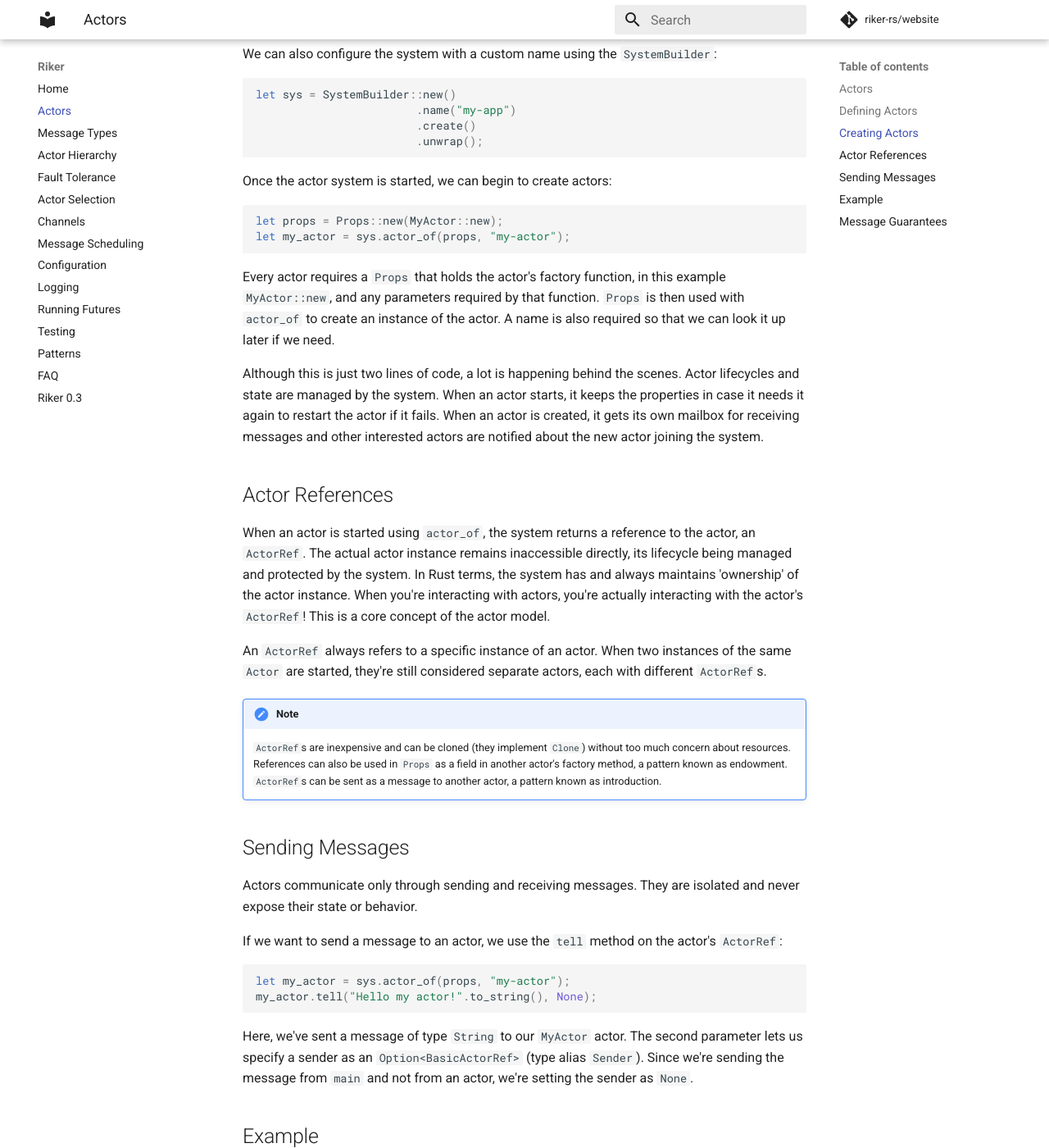
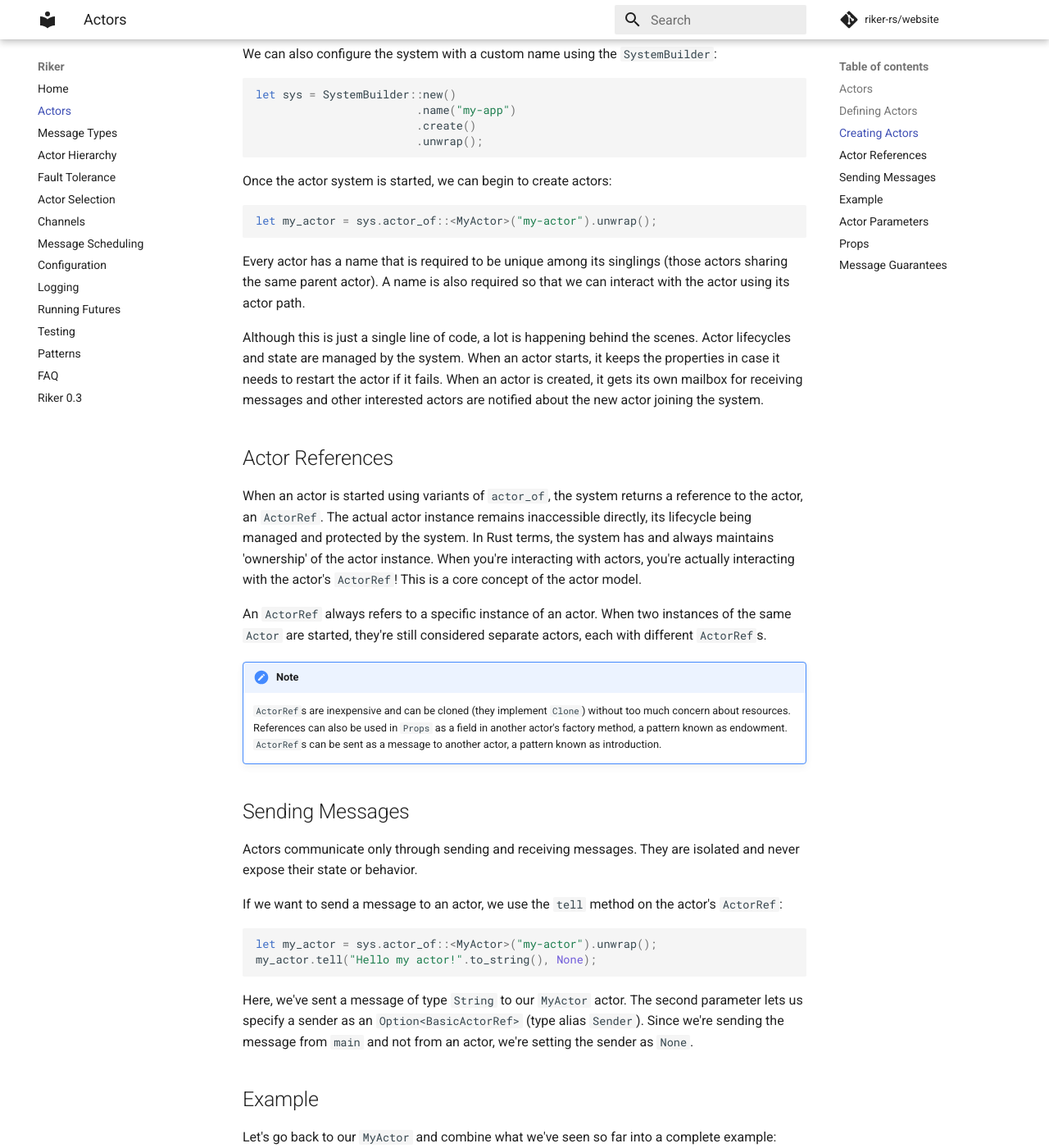
Before and after one commit to riker-rs/website, an MkDocs documentation site: the page built from docs/actors.md, in a window 1280 px wide and 1400 px high, scrolled down 2156 px. Shown: the whole window at 82% size. Built offline with MkDocs 1.6.1 and Material for MkDocs 9.7.7, drawn with Linux system fonts in a browser that asks for light colours; comment, search, counter and statistics services are not loaded; old or Windows-style settings are respelled for this version of MkDocs; some of the changed text lies outside the part shown.

Commit message:
updated actors page to reflect v0.4 actor creation syntax

````diff
--- a/docs/actors.md
+++ b/docs/actors.md
@@ -17,7 +17,7 @@ The actor model is a conceptual model to deal with concurrent computation<sup>[1
 
 - `ActorSystem` - Every Riker application has an `ActorSystem` that manages actor lifecycles
 - `Actor` - Rust types that implement the `Actor` trait so they may receive messages
-- `Props` - Each `Actor` requires a `Props` to describe how an `Actor` should be created
+- `Props` - A configuration object that is `Send` and can be used when creating new actors.
 - `ActorRef` - A lightweight type that is inexpensive to clone and can be used to interact with its underlying `Actor`, such as sending messages to it
 
 Let's look at each of these and see how a simple application is created.
@@ -79,17 +79,16 @@ let sys = SystemBuilder::new()
 Once the actor system is started, we can begin to create actors:
 
 ```rust
-let props = Props::new(MyActor::new);
-let my_actor = sys.actor_of(props, "my-actor");
+let my_actor = sys.actor_of::<MyActor>("my-actor").unwrap();
 ```
 
-Every actor requires a `Props` that holds the actor's factory function, in this example `MyActor::new`, and any parameters required by that function. `Props` is then used with `actor_of` to create an instance of the actor. A name is also required so that we can look it up later if we need.
+Every actor has a name that is required to be unique among its singlings (those actors sharing the same parent actor). A name is also required so that we can interact with the actor using its actor path.
 
-Although this is just two lines of code, a lot is happening behind the scenes. Actor lifecycles and state are managed by the system. When an actor starts, it keeps the properties in case it needs it again to restart the actor if it fails. When an actor is created, it gets its own mailbox for receiving messages and other interested actors are notified about the new actor joining the system.
+Although this is just a single line of code, a lot is happening behind the scenes. Actor lifecycles and state are managed by the system. When an actor starts, it keeps the properties in case it needs to restart the actor if it fails. When an actor is created, it gets its own mailbox for receiving messages and other interested actors are notified about the new actor joining the system.
 
 ## Actor References
 
-When an actor is started using `actor_of`, the system returns a reference to the actor, an `ActorRef`. The actual actor instance remains inaccessible directly, its lifecycle being managed and protected by the system. In Rust terms, the system has and always maintains 'ownership' of the actor instance. When you're interacting with actors, you're actually interacting with the actor's `ActorRef`! This is a core concept of the actor model.
+When an actor is started using variants of `actor_of`, the system returns a reference to the actor, an `ActorRef`. The actual actor instance remains inaccessible directly, its lifecycle being managed and protected by the system. In Rust terms, the system has and always maintains 'ownership' of the actor instance. When you're interacting with actors, you're actually interacting with the actor's `ActorRef`! This is a core concept of the actor model.
 
 An `ActorRef` always refers to a specific instance of an actor. When two instances of the same `Actor` are started, they're still considered separate actors, each with different `ActorRef`s.
 
@@ -103,7 +102,7 @@ Actors communicate only through sending and receiving messages. They are isolate
 If we want to send a message to an actor, we use the `tell` method on the actor's `ActorRef`:
 
 ```rust
-let my_actor = sys.actor_of(props, "my-actor");
+let my_actor = sys.actor_of::<MyActor>("my-actor").unwrap();
 my_actor.tell("Hello my actor!".to_string(), None);
 ```
 
@@ -141,23 +140,11 @@ impl Actor for MyActor {
     }
 }
 
-// provide factory and props functions
-impl MyActor {
-    fn actor() -> Self {
-        MyActor
-    }
-
-    fn props() -> BoxActorProd<MyActor> {
-        Props::new(MyActor::actor)
-    }
-}
-
 // start the system and create an actor
 fn main() {
     let sys = ActorSystem::new().unwrap();
 
-    let props = MyActor::props();
-    let my_actor = sys.actor_of(props, "my-actor").unwrap();
+    let my_actor = sys.actor_of("my-actor").unwrap();
 
     my_actor.tell("Hello my actor!".to_string(), None);
 
@@ -166,12 +153,75 @@ fn main() {
 }
 ```
 
-Here, we've started the actor system and an instance of `MyActor`. Then, we sent a message to the actor. You'll notice we provided a factory function `actor()` and props function `props()` as part of `MyActor`'s implementation.
+Here, we've started the actor system and an instance of `MyActor`. Then, we sent a message to the actor.
 
 To explore this example project, click [here](https://github.com/riker-rs/examples/tree/master/basic).
 
-!!! note
-    If an actor's factory method requires parameters, you can use `Props::new_args`. See the Rustdocs for an example.
+## Actor Parameters
+
+So far we've seen simple actors that have no constuctor and arguments. Actors can support argument passing by implmenting the `ActorFactoryArgs` trait:
+
+```rust
+struct Drone {
+    battery_mAh: u32,
+    max_range: Option<u32>,
+}
+
+// single argument
+impl ActorFactoryArgs<u32> for Drone {
+    fn create_args(battery_mAh: u32) -> Self {
+        Drone {
+            battery_mAh,
+            max_range: None
+        }
+    }
+}
+
+// multiple arguments - using tuple
+impl ActorFactoryArgs<(u32, u32)> for Drone {
+    fn create_args((battery_mAh, max_range): (u32, u32)) -> Self {
+        Drone {
+            battery_mAh,
+            max_range: Some(max_range)
+        }
+    }
+}
+
+...
+
+let d1 = sys.actor_of_args::<Drone, _>("drone-1", 100_000).unwrap();
+let d2 = sys.actor_of_args::<Drone, _>("drone-2", (200_000, 50)).unwrap();
+```
+
+## Props
+
+In systems that have multi-level actor hierarchies, actor parameters can be encapsulated into a configuration object `Props`. This allows actor configuration and actor starting to be decoupled. Configuration can be done once and shared with multiple actor starting sites. It also enables common actor patterns.
+
+```rust
+struct ClientWebhookManager {
+    customer: Uuid,
+    max_retries: u32,
+}
+
+impl ActorFactoryArgs<(Uuid, u32)> for ClientWebhookManager {
+    fn create_args((customer, max_retries): (Uuid, u32)) -> Self {
+        ClientWebhookManager {
+            customer,
+            max_retries
+        }
+    }
+}
+
+...
+// create props, `Clone` and `Send` to anywhere that needs to start
+// the respective actor at any time
+let props = Props::new_args::<ClientWebhookManager, _>((cid, 3));
+
+// use props to start actor
+let w1 = sys.actor_of_props("manager-1", props.clone()).unwrap();
+let w2 = sys.actor_of_props("manager-2", props).unwrap();
+
+```
 
 ## Message Guarantees
 
````
Also changed, not shown: other parts of docs/actors.md (+1 -1 lines).
